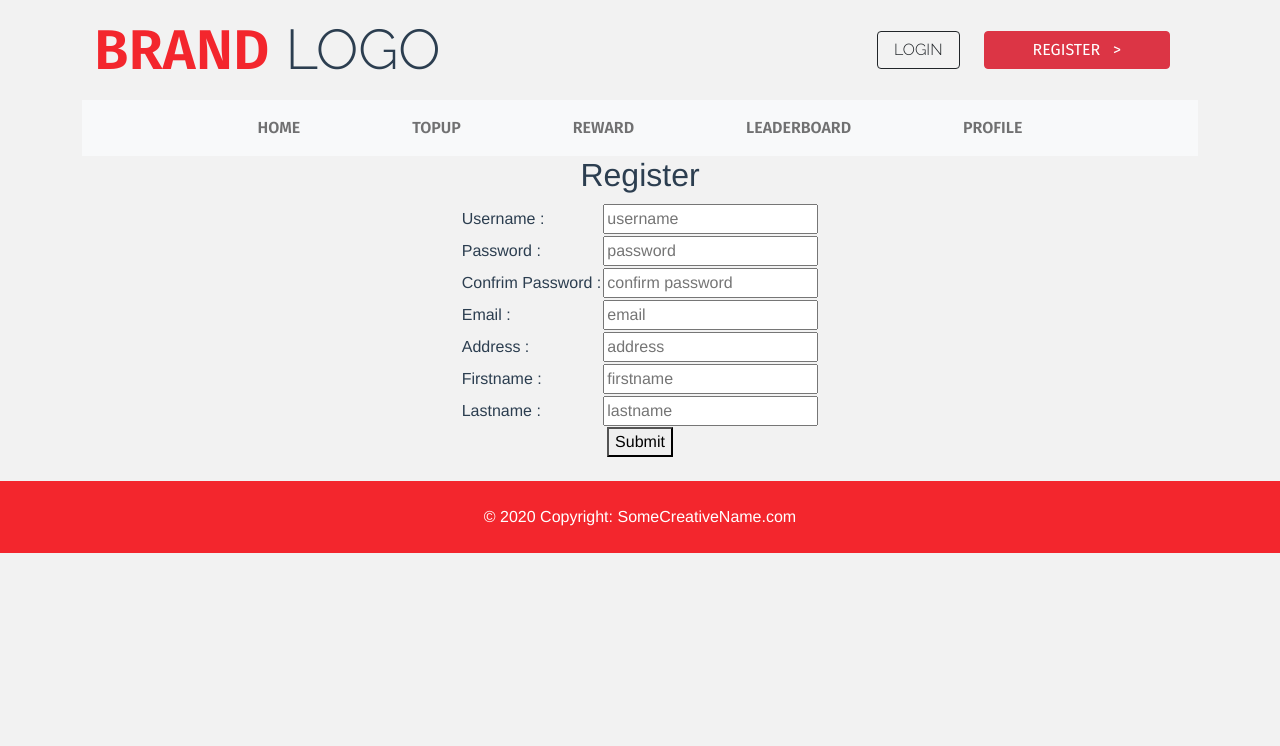
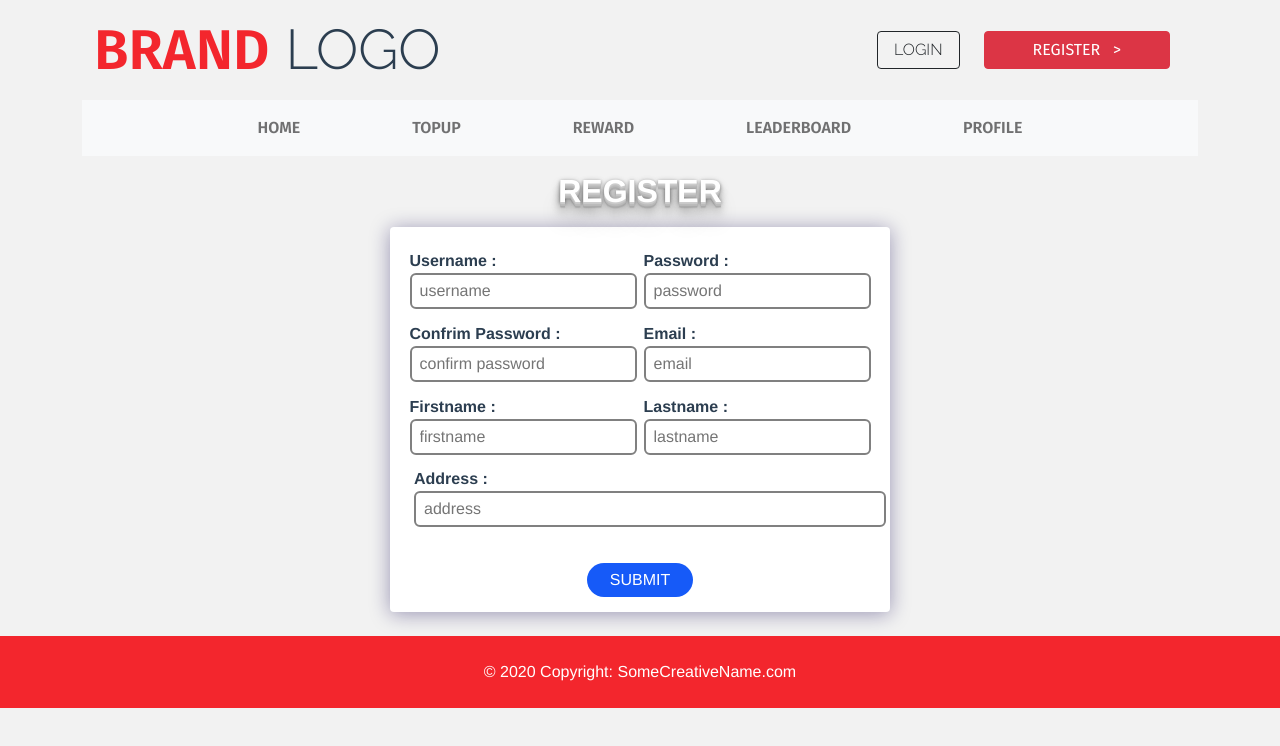
Before and after one commit to Nataset/webtech-midterm-frontend, a Vue app: page /register in a window 1280 px wide. Shown: the top 746 px of the page. Built offline with nearby package versions, Linux system fonts and the light colour scheme; what vue-moment, vue-swal would draw is missing.

Commit message:
add style login & register

```diff
--- a/src/App.vue
+++ b/src/App.vue
@@ -32,4 +32,65 @@ body {
   -moz-osx-font-smoothing: grayscale;
   color: #2c3e50;
 }
+.title {
+  color: white;
+  font-weight: bold;
+  font-family: Helvetica;
+  text-transform: uppercase;
+  margin: .5em;
+  text-shadow:
+    0 1px 0 #ccc,
+    0 2px 0 #c9c9c9,
+    0 3px 0 #bbb,
+    0 4px 0 #b9b9b9,
+    0 5px 0 #aaa,
+    0 6px 1px rgba(0,0,0,.1),
+    0 0 5px rgba(0,0,0,.1),
+    0 1px 3px rgba(0,0,0,.3),
+    0 3px 5px rgba(0,0,0,.2),
+    0 5px 10px rgba(0,0,0,.25),
+    0 10px 10px rgba(0,0,0,.2),
+    0 20px 20px rgba(0,0,0,.15);
+}
+.custom-form {
+  background-color: white;
+  width: 500px;
+  margin: 1em auto;
+  padding: 1em;
+  border-radius: 4px;
+  box-shadow: 0px 2px 20px hsla(248, 78%, 19%, .4);
+  div {
+    margin: 1em;
+    label {
+      font-weight: 700;
+      margin-right: .5em;
+    }
+    input {
+      border-radius: 6px;
+      width: 200px;
+      outline: none;
+      padding: 0 .5em;
+      border: 2px solid gray;
+      line-height: 2;
+      &:focus, &:hover {
+        border: 2px solid hsl(248, 76%, 19%);
+        border-radius: 6px;
+      }
+    }
+  }
+  button {
+    padding: .3em 1.4em;
+    margin-top: .5em;
+    border: 0;
+    border-radius: 20px;
+    background-color: hsl(222, 94%, 53%);
+    color: white;
+    text-transform: uppercase;
+    &:hover {
+      cursor: pointer;
+      background-color: hsl(222, 93%, 48%);
+    }
+  }
+
+}
 </style>
--- a/src/components/LoginFrom.vue
+++ b/src/components/LoginFrom.vue
@@ -1,21 +1,18 @@
 <template>
-  <div align='center'>
-      <h2>Login</h2>
-      <form @submit.prevent="login">
-      <table>
-          <tr>
-              <td>Username :</td>
-              <td><input type="text" v-model="loginFrom.username" placeholder="username"></td>
-          </tr>
-          <tr>
-              <td>Password :</td>
-              <td><input type="password" v-model="loginFrom.password" placeholder="password"></td>
-          </tr>
-      </table>
-      <div>
-      <button>Login</button>
-      </div>
-      </form>
+  <div class="main-container">
+    <h2 class="title">Login</h2>
+    <form @submit.prevent="login" class="custom-form">
+    <div>
+        <label>Username :</label>
+        <input type="text" v-model="loginFrom.username" placeholder="username">
+    </div>
+    <div>
+        <label>Password :</label>
+        <input type="password" v-model="loginFrom.password" placeholder="password">
+    </div>
+    <button>Login</button>
+
+    </form>
   </div>
 </template>
 
@@ -56,6 +53,14 @@ export default {
 }
 </script>
 
-<style>
+<style lang="scss" scoped>
+.main-container {
+    text-align: center;
+    .custom-form {
+        width: 400px;
+    }
+}
 
-</style>
+
+
+</style>>
--- a/src/components/ScoreBoard.vue
+++ b/src/components/ScoreBoard.vue
@@ -1,7 +1,7 @@
 <template>
     <div class="scoreboard">
         <ol>
-            <div class="title">
+            <div class="header">
                 <h3 >Highest Point</h3>
             </div>
             <li v-for="(user, index) in findTopList()" :key="index">
@@ -47,7 +47,7 @@ $clr-red: hsl(358, 84%, 55%);
     ol {
         list-style-type: none;
         transform: translateX(-4%);
-        .title {
+        .header {
             background-color: hsl(210, 45%, 24%);
             margin: 0;
             height: 50px;
--- a/src/components/UserRegisterFrom.vue
+++ b/src/components/UserRegisterFrom.vue
@@ -1,38 +1,40 @@
 <template>
-  <div align='center'>
-      <h2>Register</h2>
-      <form @submit.prevent="register">
-      <table>
-          <tr>
-              <td>Username : </td>
-              <td><input type="text" name="username" v-model="registerForm.username" autocomplete="off" placeholder="username"></td>
-          </tr>
-          <tr>
-              <td>Password :</td>
-              <td><input type="password" name="password" v-model="registerForm.password" autocomplete="off" placeholder="password"></td>
-          </tr>
-          <tr>
-              <td>Confrim Password :</td>
-              <td><input type="password" name="confrimPass" v-model="confirm_password" autocomplete="off" placeholder="confirm password"></td>
-          </tr>
-          <tr>
-              <td>Email :</td>
-              <td><input type="email" name="email" v-model="registerForm.email" autocomplete="off" placeholder="email"></td>
-          </tr>
-            <tr>
-              <td>Address :</td>
-              <td><input type="text" name="lastname" v-model="registerForm.address" autocomplete="off" placeholder="address"></td>
-          </tr>
-          <tr>
-              <td>Firstname :</td>
-              <td><input type="text" name="firstname" v-model="registerForm.firstname" autocomplete="off" placeholder="firstname"></td>
-          </tr>
-          <tr>
-              <td>Lastname :</td>
-              <td><input type="text" name="lastname" v-model="registerForm.lastname" autocomplete="off" placeholder="lastname"></td>
-          </tr>
-      </table>
-      <button>Submit</button>
+  <div class="main-container">
+      <h2 class="title">Register</h2>
+      <form @submit.prevent="register" class="custom-form">
+        <div class="container">
+            <div>
+                <label>Username : </label>
+                <input type="text" name="username" v-model="registerForm.username" autocomplete="off" placeholder="username">
+            </div>
+            <div>
+                <label>Password :</label>
+                <input type="password" name="password" v-model="registerForm.password" autocomplete="off" placeholder="password">
+            </div>
+            <div>
+                <label>Confrim Password :</label>
+                <input type="password" name="confrimPass" v-model="confirm_password" autocomplete="off" placeholder="confirm password">
+            </div>
+            <div>
+                <label>Email :</label>
+                <input type="email" name="email" v-model="registerForm.email" autocomplete="off" placeholder="email">
+            </div>
+            <div>
+                <label>Firstname :</label>
+                <input type="text" name="firstname" v-model="registerForm.firstname" autocomplete="off" placeholder="firstname">
+            </div>
+            <div>
+                <label>Lastname :</label>
+                <input type="text" name="lastname" v-model="registerForm.lastname" autocomplete="off" placeholder="lastname">
+            </div>
+            <div>
+                <label>Address :</label>
+                <input type="text" name="lastname" v-model="registerForm.address" autocomplete="off" placeholder="address">
+            </div>
+        </div>
+        <div class="btn">
+            <button>Submit</button>
+        </div>
       </form>
   </div>
 </template>
@@ -86,6 +88,46 @@ export default {
 }
 </script>
 
-<style>
+<style lang="scss" scoped>
+.title {
+    text-align: center;
+}
+.custom-form {
+    padding: 0;
+    div {
+        margin: 0;
+    }
+    .btn {
+        display: block;
+        text-align: center;
+        margin: 0;
+        button {
+            margin: 0 0 .5em 0;
+        }
+    }
+}
+.container {
+  display: flex;
+  flex-wrap: wrap;
+  padding: 1em;
+  div {
+      display: flex;
+      flex-direction: column;
+      margin: .4em auto;
+      input {
+          width: 100%;
+      }
+      &:last-child {
+          margin: .4em .5em;
+          input {
+              margin: 0 auto .4em auto;
+              width: 208%;
+          }
+      }
+      label {
+          margin: 0;
+      }
+  }
+}
 
-</style>
+</style>>
--- a/src/components/profile/UserInfomation.vue
+++ b/src/components/profile/UserInfomation.vue
@@ -27,9 +27,10 @@
         </tr>
       </table>
     </div>
-    <div>
+    <div >
       <h2 class="title">Point</h2>
       <h3 class="title">Total Point : {{ currentUser.user.allPoint }}</h3>
+      <div class="scroll-wrap">
         <table class="table-container point">
           <thead>
             <tr>
@@ -49,8 +50,10 @@
           </tbody>
         </table>
       </div>
+    </div>
     <div>
       <h2 class="title">Purchased History</h2>
+      <div class="scroll-wrap">
         <table class="table-container purchase">
           <thead>
             <tr>
@@ -73,8 +76,10 @@
           </tbody>
         </table>
       </div>
+    </div>
     <div>
       <h2 class="title">Reward History</h2>
+      <div class="scroll-wrap">
         <table class="table-container reward">
           <thead>
             <tr>
@@ -96,6 +101,7 @@
             </tr>
           </tbody>
         </table>
+      </div>
     </div>
   </div>
 </template>
@@ -196,6 +202,7 @@ export default {
 .main-container {
   display: grid;
   grid-template-columns: repeat(2, 1fr);
+  column-gap: 2em;
   margin: 1em auto;
   width: 1000px;
   h2, h3 {
@@ -205,8 +212,8 @@ export default {
   .table-container {
     text-align: left;
     overflow: hidden;
-    width: 80%;
-    margin: 1em auto;
+    width: 100%;
+    margin: 0 auto;
     display: table;
     padding: 0 0 8em 0;
     border-radius: 10px;
@@ -231,6 +238,7 @@ export default {
     td:first-child {
       color: #FB667A;
       min-width: 20px;
+      text-align: center;
     }
     th{
       text-align: center;
@@ -273,7 +281,6 @@ export default {
     }
   }
   .point {
-    width: 90%;
     td {
       &:nth-child(2), &:nth-child(3){
         text-align: center;
@@ -285,7 +292,6 @@ export default {
     }
   }
   .purchase {
-    width: 95%;
     td {
       padding-right: .5em;
       &:first-child {
@@ -301,9 +307,7 @@ export default {
     }
   }
   .reward {
-    width: 95%;
      td {
-
         &:nth-child(3) {
           text-align: right;
         }
@@ -333,4 +337,24 @@ export default {
         0 20px 20px rgba(0,0,0,.15);
   }
 }
+.scroll-wrap{
+  display: block;
+  height: 220px;
+  overflow: auto;
+  margin-top: 2em;
+  border-radius: 6px;
+
+}
+::-webkit-scrollbar {
+  width: 5px;
+}
+::-webkit-scrollbar-track {
+  background-color: #1F2739;
+  box-shadow: inset 0 0 5px grey;
+  border-radius: 30px;
+}
+::-webkit-scrollbar-thumb {
+  background: hsl(182, 70%, 65%);
+  border-radius: 30px;
+}
 </style>>
--- a/src/views/Topup.vue
+++ b/src/views/Topup.vue
@@ -175,10 +175,16 @@ export default {
           }
           input {
               text-align: right;
+              border-radius: 6px;
+              outline: none;
+              border: 2px solid gray;
               &::-webkit-outer-spin-button,
               &::-webkit-inner-spin-button {
                 -webkit-appearance: none;
                 margin-right: 1em;
+              }
+              &:hover, &:focus {
+                border: 2px solid black;
               }
           }
       }
```
Lines whose indentation alone changed are shown as unchanged.
